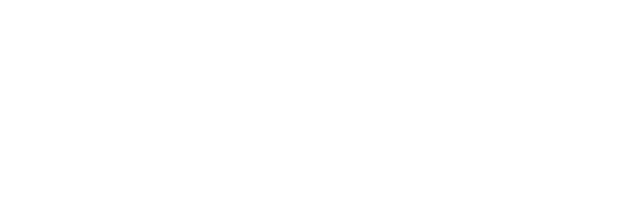
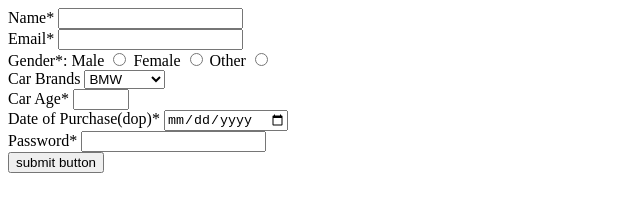
Before and after one commit to acciojob/car-insurance-form-SoumyaRanjan63, a website: page main.html in a window 1280 px wide. Shown: the whole page, without its empty margins (0-640 px from the left). Drawn offline with Linux system fonts and the light colour scheme.

Commit message:
created a submission

```diff
--- a/main.html
+++ b/main.html
@@ -4,12 +4,55 @@
 
 <head>
 	<link rel="stylesheet" href="styles.css">
+	<title>Car Insurance Form</title>
 </head>
 
 <body>
 	<!-- the entire body must be written by student -->
     <script type="text/javascript" src="./script.js">
 </script>
+	<form action="./script.js" method="post">
+	  <div>
+		  <label for="#name">Name*</label>
+		  <input type="text" name="name" id="#name" required>
+	  </div>
+		<div>
+		  <label for="#email">Email*</label>
+		  <input type="email" name="email" id="#email" required>
+	  </div>
+		 <div>
+		 <label for="gender">Gender*: </label>
+		 <label for="#male">Male</label>
+		 <input type="radio" id="#male"  name="gender" required>
+		 <label for="#female">Female</label>
+		 <input type="radio" id="#female"  name="gender" required>
+		 <label for="#other">Other</label>
+		 <input type="radio" id="#other" name="gender" required>
+	 </div>
+	 <div>
+		 <label for="#cars">Car Brands</label>
+		 <select name="Car Brands" id="#cars">
+			 <option value="BMW">BMW</option>
+			 <option value="Audi">Audi</option>
+			 <option value="Mercedez">Mercedez</option>
+		 </select>
+	 </div>
+		<div>
+			<label for="#carage">Car Age*</label>
+			<input type="number" name="car age" id="#carage" min="1" max="15" required>
+		</div>
+		<div>
+		  <label for="#dop">Date of Purchase(dop)*</label>
+		  <input type="date" name="dop" id="#dop" required>
+	  </div>
+		<div>
+		  <label for="password">Password*</label>
+		  <input type="password" name="password" id="password" required>
+	  </div>
+		<div>
+			<button type="submit" name="submit">submit button</button>
+		</div>
+	</form>
 
 </body>
 
```
